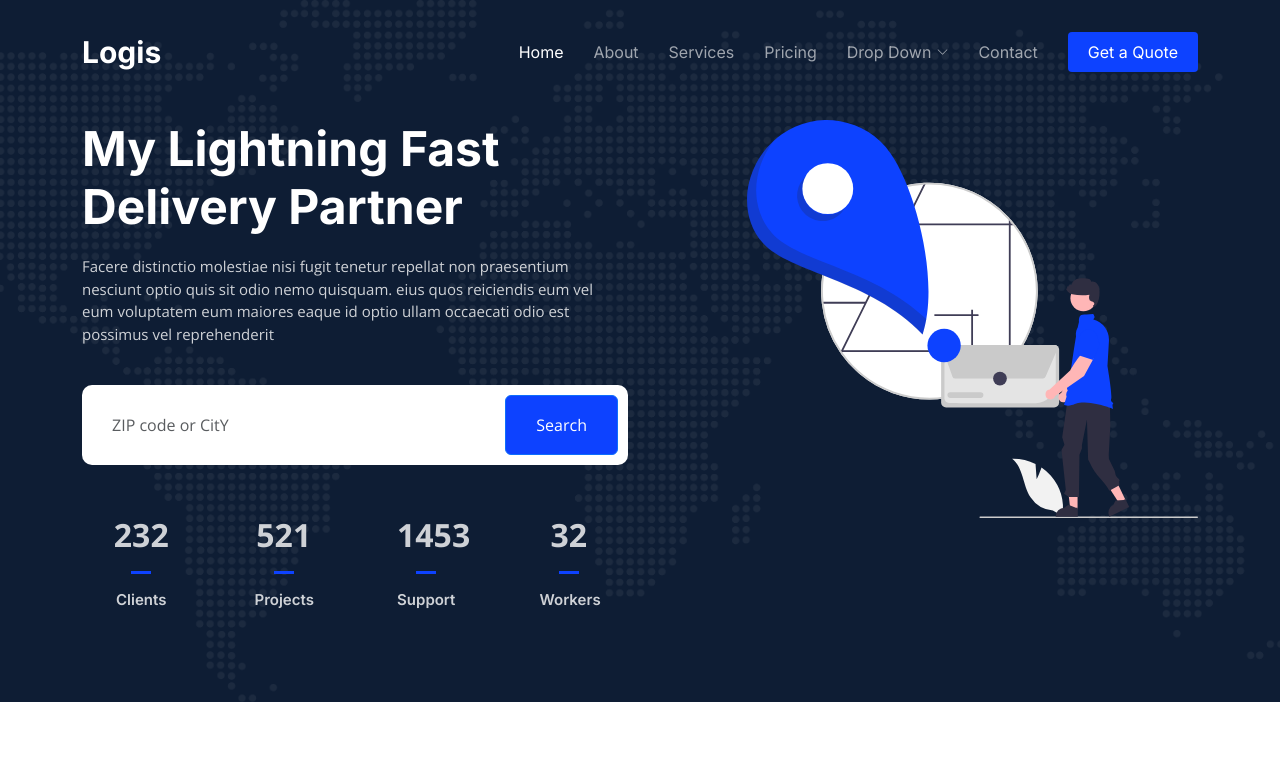
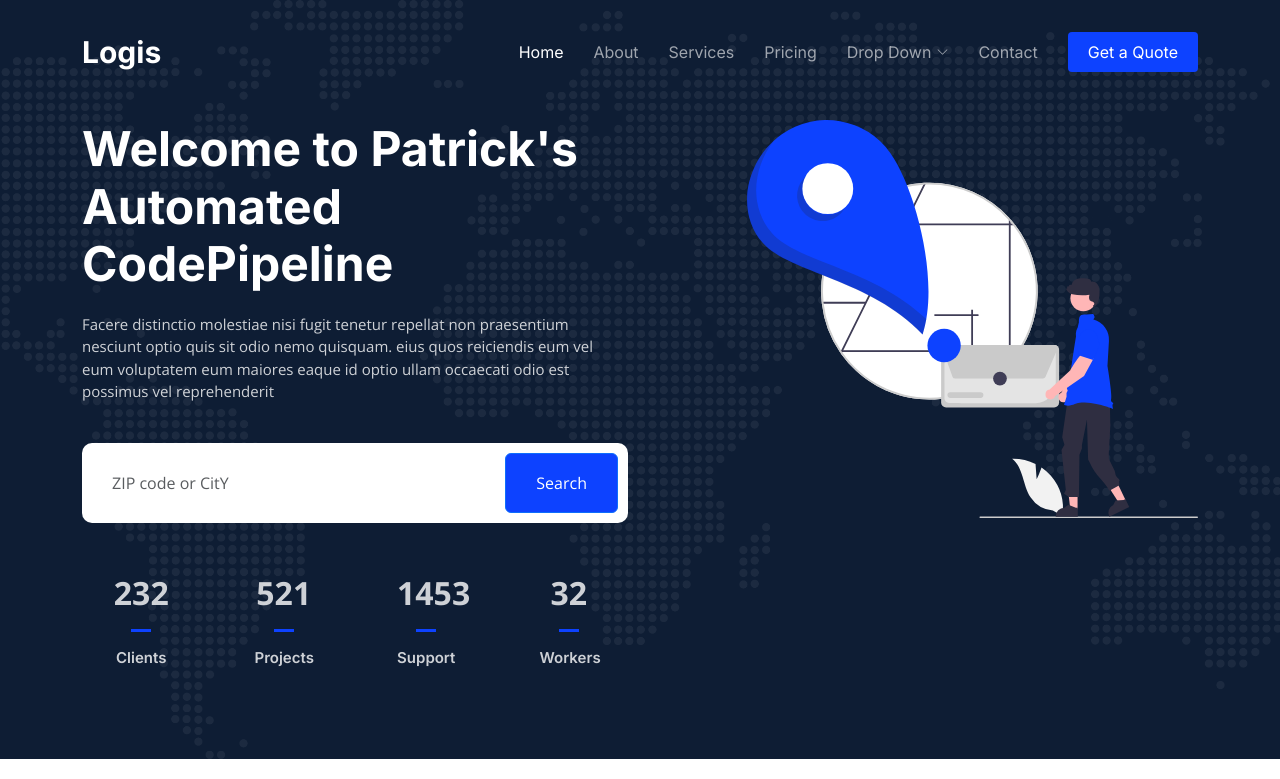
Before and after one commit to Ningendo7/ecs-app, a plain HTML site: page index.html in a window 1280 px wide. Shown: the top 779 px of the page. Drawn offline with nearby package versions, Linux system fonts and the light colour scheme.

Commit message:
added a welcome message

```diff
--- a/index.html
+++ b/index.html
@@ -89,7 +89,7 @@
     <div class="container">
       <div class="row gy-4 d-flex justify-content-between">
         <div class="col-lg-6 order-2 order-lg-1 d-flex flex-column justify-content-center">
-          <h2 data-aos="fade-up">My Lightning Fast Delivery Partner</h2>
+          <h2 data-aos="fade-up">Welcome to Patrick's Automated CodePipeline</h2>
           <p data-aos="fade-up" data-aos-delay="100">Facere distinctio molestiae nisi fugit tenetur repellat non praesentium nesciunt optio quis sit odio nemo quisquam. eius quos reiciendis eum vel eum voluptatem eum maiores eaque id optio ullam occaecati odio est possimus vel reprehenderit</p>
 
           <form action="#" class="form-search d-flex align-items-stretch mb-3" data-aos="fade-up" data-aos-delay="200">
```
